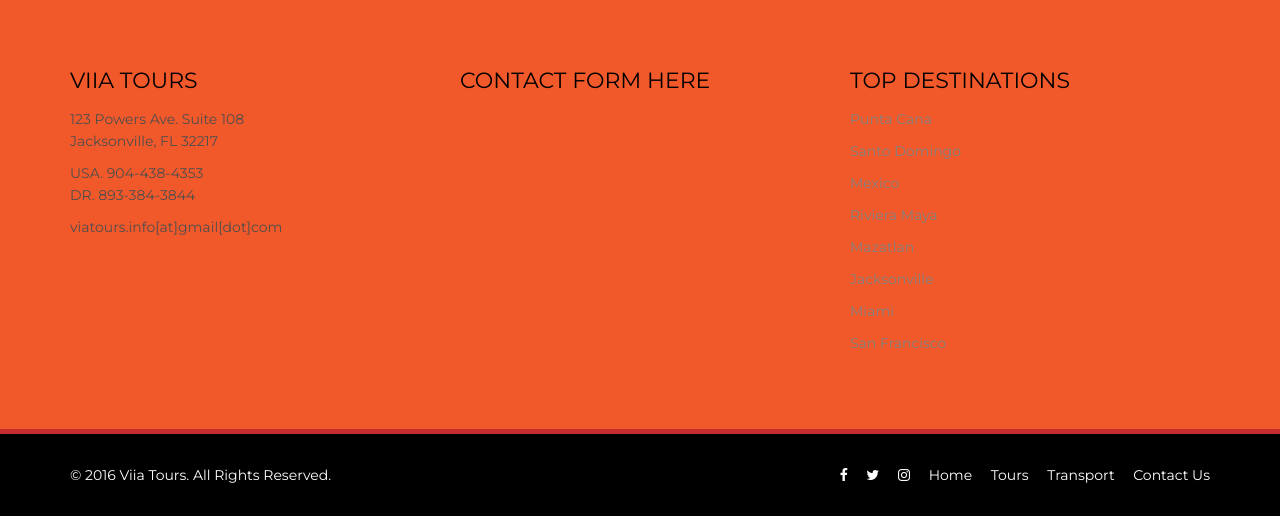
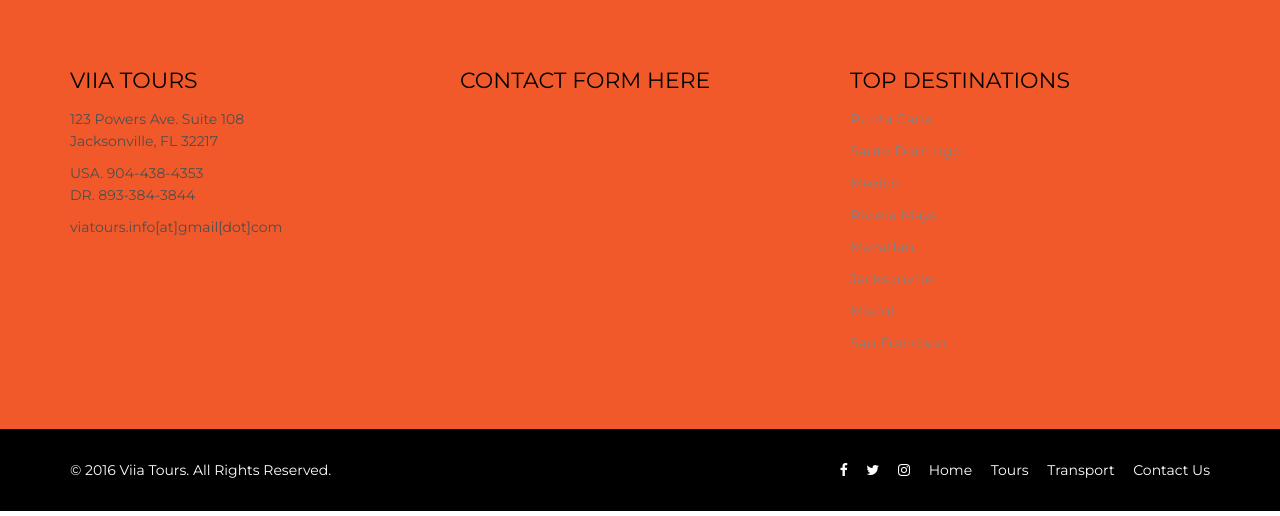
Before and after one commit to jeangustavee/viiatours, a PHP site: page / in a window 1280 px wide. Shown: the part 1399-1915 px from the top of the page. Run offline with PHP 8.4, Linux system fonts and the light colour scheme.

Commit message:
remove footer bottom border-bottom

```diff
--- a/css/main.css
+++ b/css/main.css
@@ -246,7 +246,6 @@ body>section {
 
 #bottom {
     background: #f1592a;
-    border-bottom: 5px solid #c52d2f;
     font-size: 14px;
 }
 
```
